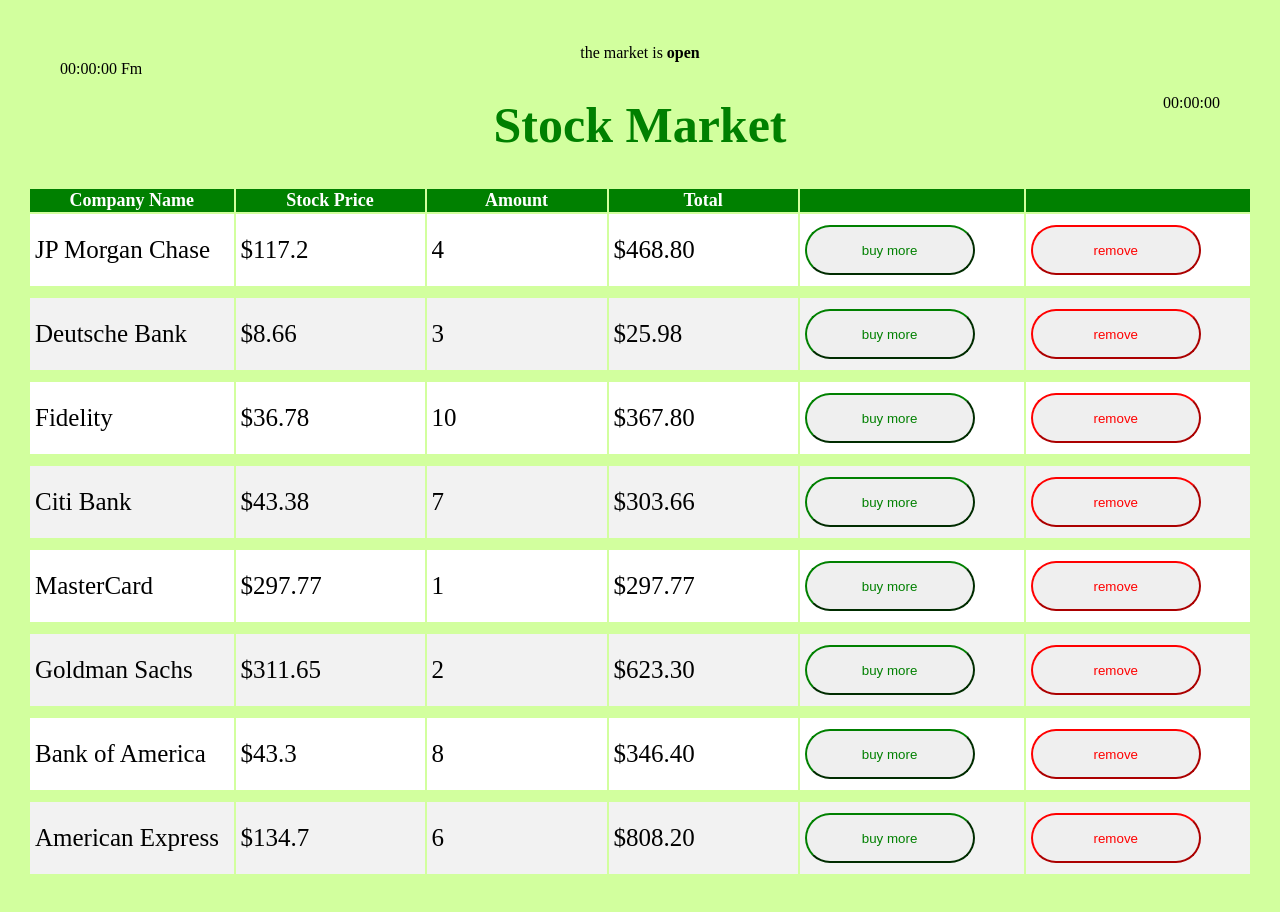
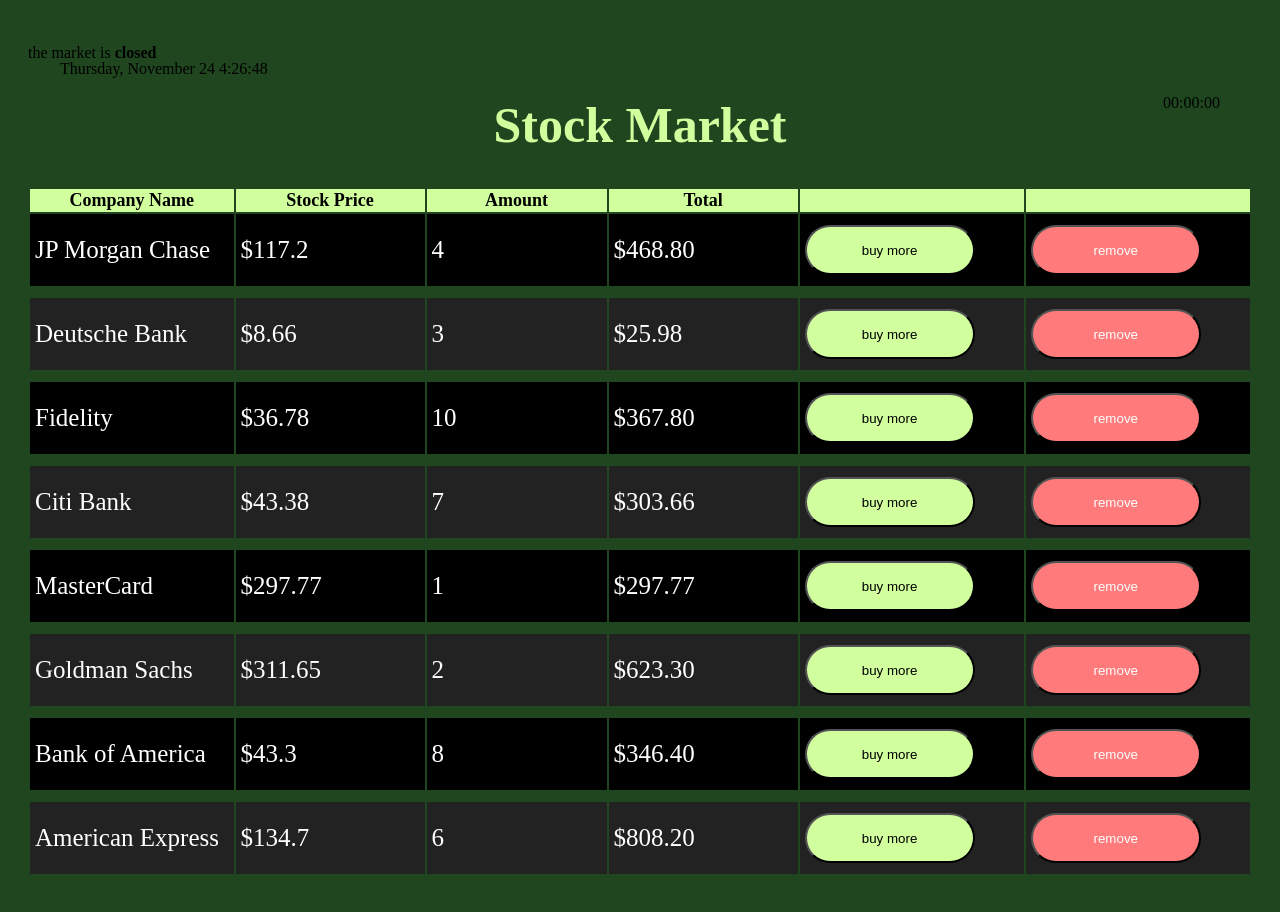
Before and after one commit to yankelsteinmetz/buy-more-stocks, a plain HTML site: page index.html in a window 1280 px wide. Drawn offline with Linux system fonts and the light colour scheme.

Commit message:
added-time

```diff
--- a/index.html
+++ b/index.html
@@ -9,8 +9,8 @@
 </head>
 <body>
     <div>
-        <p id = "current-date-time" >00:00:00 Fm</p>
-        <div id = "market-status-div"><p id ="market-status">the market is <strong>open</strong></p></div>
+        <p id = "current-date-time" ></p>
+        <div id = "market-status-div"><p >the market is <strong id ="market-status">open</strong></p></div>
         <p id = "count-down">00:00:00</p>
     </div>
     <h1>Stock Market</h1>
--- a/script.js
+++ b/script.js
@@ -40,6 +40,7 @@ const companies =[
         amount: 6
     }
 ]
+let isMarketOpen = false;
 
 createTable();
 
@@ -79,6 +80,8 @@ function updateRecord(index){
 
 function buyMore(index){
 
+    if (!isMarketOpen) return;
+
     amountToBuy = prompt(`how many stocks of ${companies[index].name} do you want to buy?`);
 
     amountToBuy = Number(amountToBuy);
@@ -96,7 +99,39 @@ function buyMore(index){
 
 function removeRecord(index){
 
+    if (!isMarketOpen) return;
+
     let elementToRemove = document.getElementById(index);
     console.log(elementToRemove);
     elementToRemove.remove();
 }
+
+function getDateTime(){
+
+    const weekdays =["Sunday","Monday","Tuesday","Wednesday","Thursday","Friday","Saturday"];
+
+    const months = ["January","February","March","April","May","June","July","August","September","October","November","December"];
+
+    let now = new Date();
+    let dayOfWeek = weekdays[now.getDay()];
+    let day = now.getDate();
+    let month = months[now.getMonth()];
+    let time = now.getHours()+':'+now.getMinutes()+':'+now.getSeconds() ;
+
+    document.getElementById("current-date-time").innerHTML =
+    `${dayOfWeek}, ${month} ${day}\t\n
+     ${time}`
+}
+
+setInterval(getDateTime, 1000);
+setInterval(openAndClosedMarket, 1000);
+
+function openAndClosedMarket(){
+
+    if (!isMarketOpen){
+
+        document.getElementsByTagName('link')[0].setAttribute('href',"./styling-dark.css")
+
+        document.getElementById("market-status").innerHTML = "closed";
+    }
+}
```
